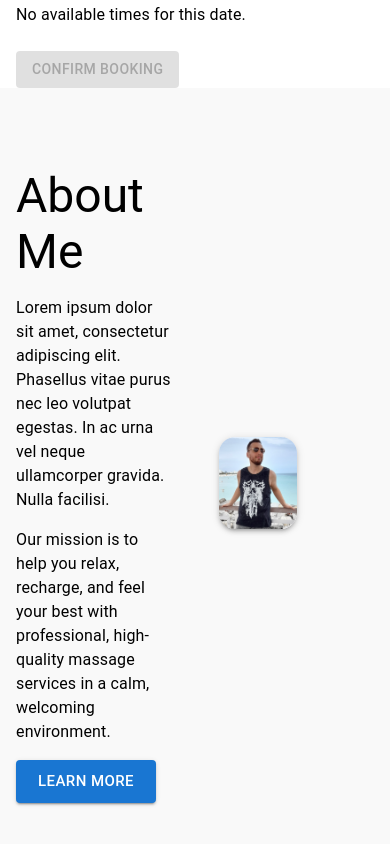
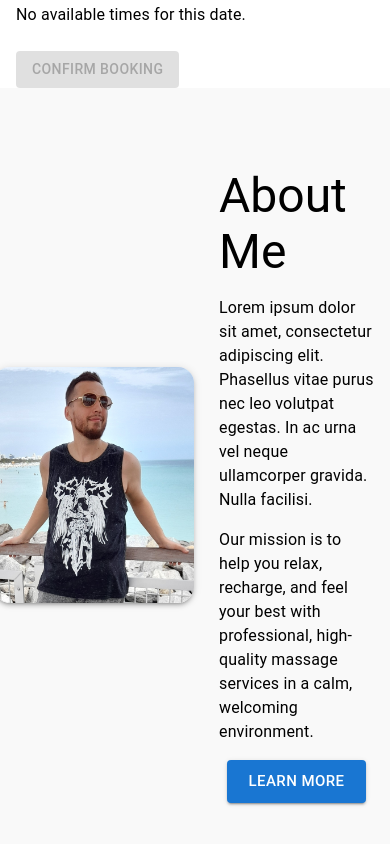
Before and after one commit to Aidas-Baublys/gedo-saitas, a React (Vite) app: page / in a window 390 px wide. Shown: the part 1298-2142 px from the top of the page. Built offline with nearby package versions, Linux system fonts and the light colour scheme.

Commit message:
Update styles

```diff
--- /dev/null
+++ b/src/about/about.module.css
@@ -0,0 +1,26 @@
+.aboutImage {
+  display: flex;
+  justify-content: center;
+  align-items: center;
+}
+
+@media (max-width: 768px) {
+  .aboutText {
+    order: 1;
+    grid-row: 2;
+    grid-column: 1;
+    align-items: center;
+    justify-items: center;
+    width: 100%;
+  }
+
+  .aboutImage {
+    order: 0;
+    width: 100%;
+    grid-row: 1;
+    grid-column: 1;
+    display: flex;
+    justify-content: center;
+    align-items: center;
+  }
+}
--- a/src/about/about.tsx
+++ b/src/about/about.tsx
@@ -1,11 +1,13 @@
 import { Box, Container, Typography, Button, Grid2 } from '@mui/material';
+
+import styles from './about.module.css';
 
 function About() {
   return (
     <Box sx={{ py: 10, backgroundColor: '#f9f9f9' }}>
       <Container>
         <Grid2 container spacing={6} alignItems='center'>
-          <Grid2 size={6}>
+          <Grid2 size={6} className={styles.aboutText}>
             <Typography variant='h3' gutterBottom>
               About Me
             </Typography>
@@ -22,13 +24,14 @@ function About() {
             </Button>
           </Grid2>
 
-          <Grid2 size={6}>
+          <Grid2 size={6} className={styles.aboutImage}>
             <Box
               component='img'
               src='src\assets\tadas-about.jpg'
               alt='img of Tadas Karalaitis'
               sx={{
                 width: '50%',
+                minWidth: 200,
                 borderRadius: 4,
                 boxShadow: 3,
               }}
```
